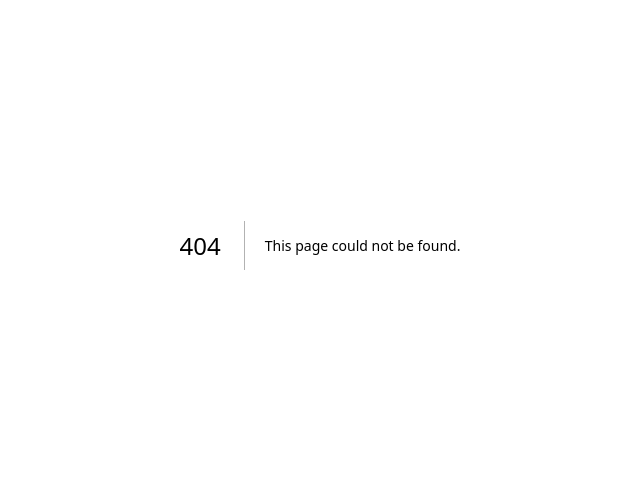
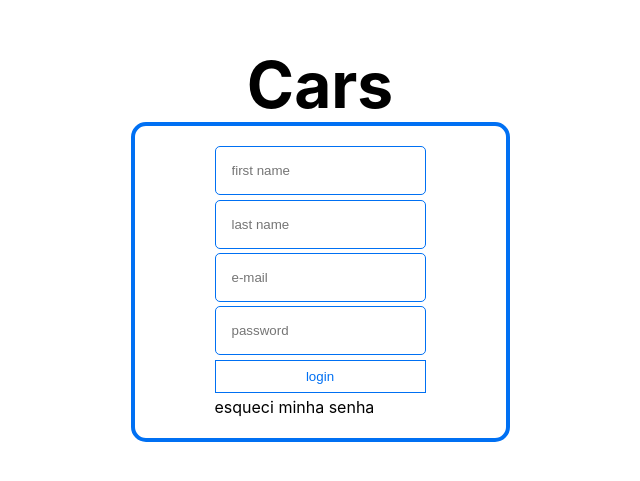
Before and after one commit to josuesantos1/cars-front, a Next.js app: page /signup in a window 1280 px wide. Before the commit this address had no page. Shown: the part 155-636 px from the top of the page, without its empty margins (320-960 px from the left). Built offline with nearby package versions, Linux system fonts and the light colour scheme.

Commit message:
[page] sign up

```diff
--- /dev/null
+++ b/pages/signup.js
@@ -0,0 +1,28 @@
+import Head from 'next/head'
+import styles from '../styles/Home.module.css'
+
+export default function SignUp() {
+  return (
+    <div className={styles.container}>
+      <Head>
+        <title>Cars - Login</title>
+        <meta name="description" content="Generated by create next app" />
+        <link rel="icon" href="/favicon.ico" />
+      </Head>
+
+      <main className={styles.main}>
+        <h1 className={styles.title}>
+          Cars
+        </h1>
+        <form className={styles.form}>
+            <input type='text' placeholder="first name"/>
+            <input type='text' placeholder="last name"/>
+            <input type='email' placeholder="e-mail"/>
+            <input type='password' placeholder="password"/>
+            <button type='submit'>login</button>
+            <a>esqueci minha senha</a>
+        </form>
+      </main>
+    </div>
+  )
+}
```
